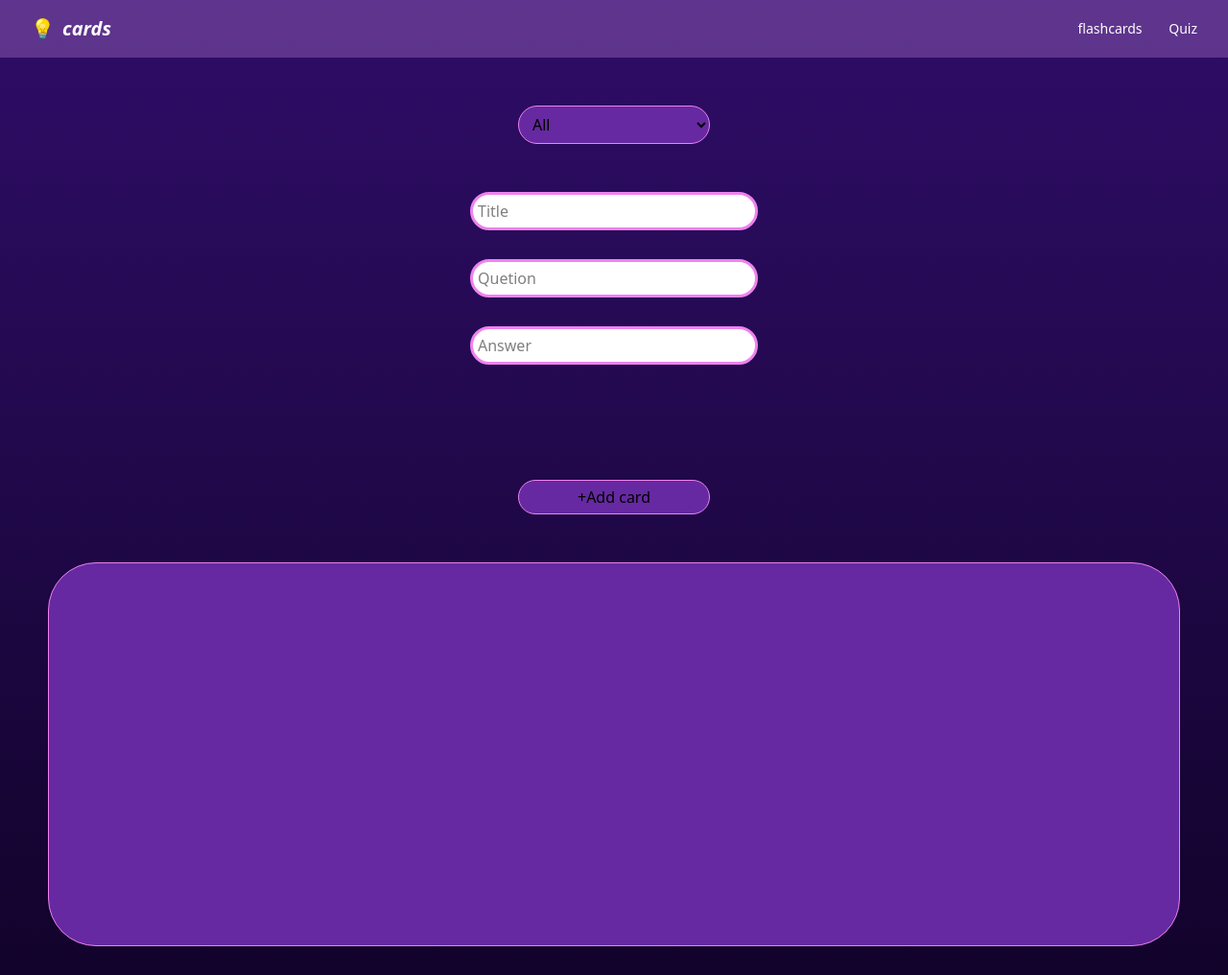
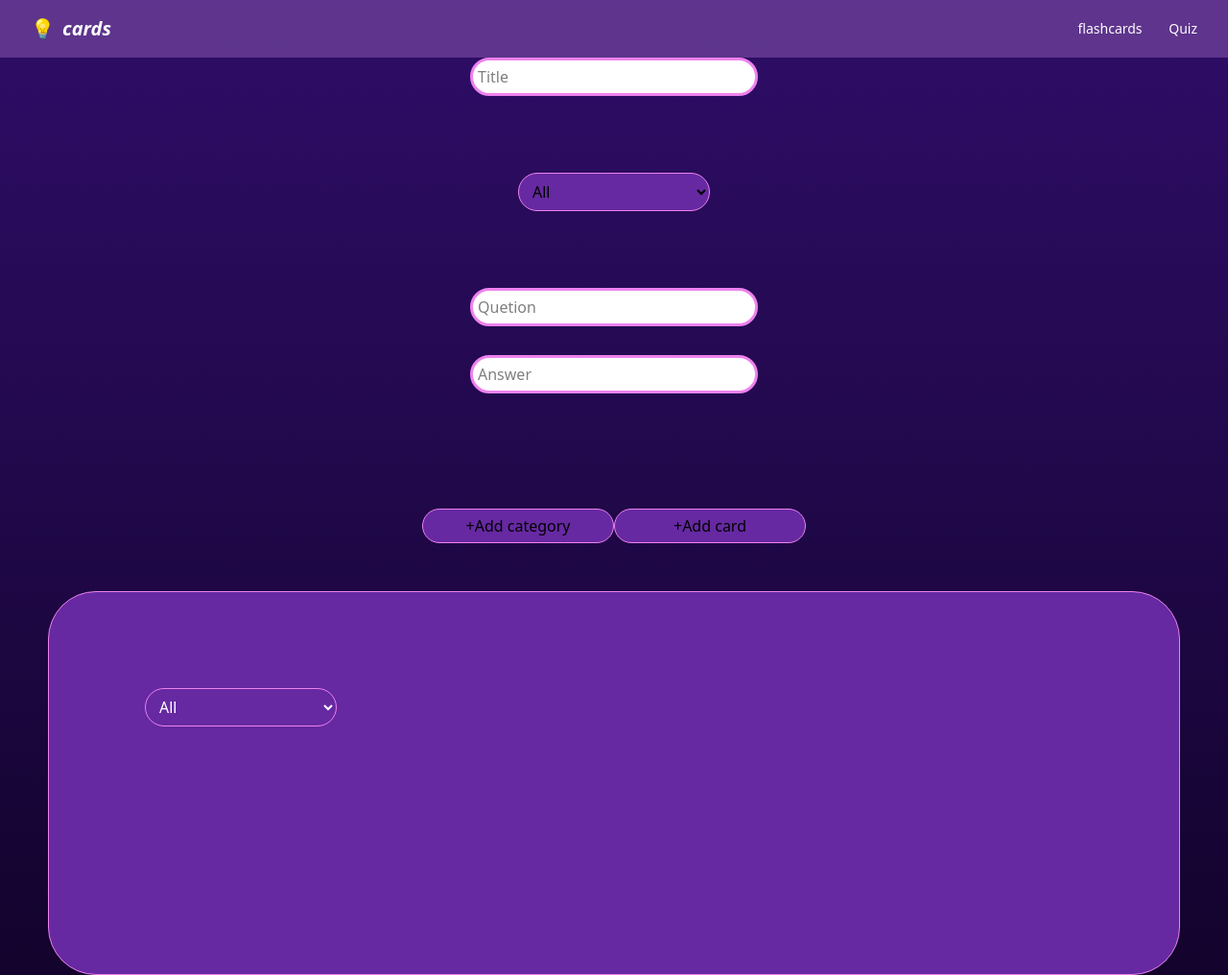
Before and after one commit to chahd-05/cards-brief, a website: page flashcards.html in a window 1280 px wide. Shown: the top 1016 px of the page at 96% size. Drawn offline with Linux system fonts and the light colour scheme.

Commit message:
refactor : change layout add classes

```diff
--- a/flashcards.html
+++ b/flashcards.html
@@ -23,25 +23,33 @@
     </header>
 
 
-   <div class="input">
 
-     <select id="input">
-        <option value="All">All</option>
-     </select>
-
-   </div>
 <div class="in">
     <form>
-    <input id="title" placeholder="Title" type="text">
+    <input class="title-mar" id="title" placeholder="Title" type="text">
+     <div class="input">
+     <select id="input">
+        <option value="all" selected>All</option>
+     </select>
+   </div>
     <input id="question" placeholder="Quetion" type="text">
     <input id="answer" placeholder="Answer" type="text">
     </form>
     </div>
-<div class="add">
+    <div class="btncontainer">
+  <div class="add">
+   <button id="filterbtn">+Add category</button>
    <button id="button">+Add card</button>
 </div>
+</div>
 
-<div id="cards"></div>
+<div id="cards">
+    <div class="filt">
+     <select id="filter">
+        <option value="all" selected>All</option>
+     </select>
+     </div>
+    </div>
 
     <footer class="bg-[#ce8ee44d] text-sm py-4 flex flex-col sm:flex-row justify-between items-center px-6 gap-2 mt-52">
         <div class="flex items-center gap-2">
```
